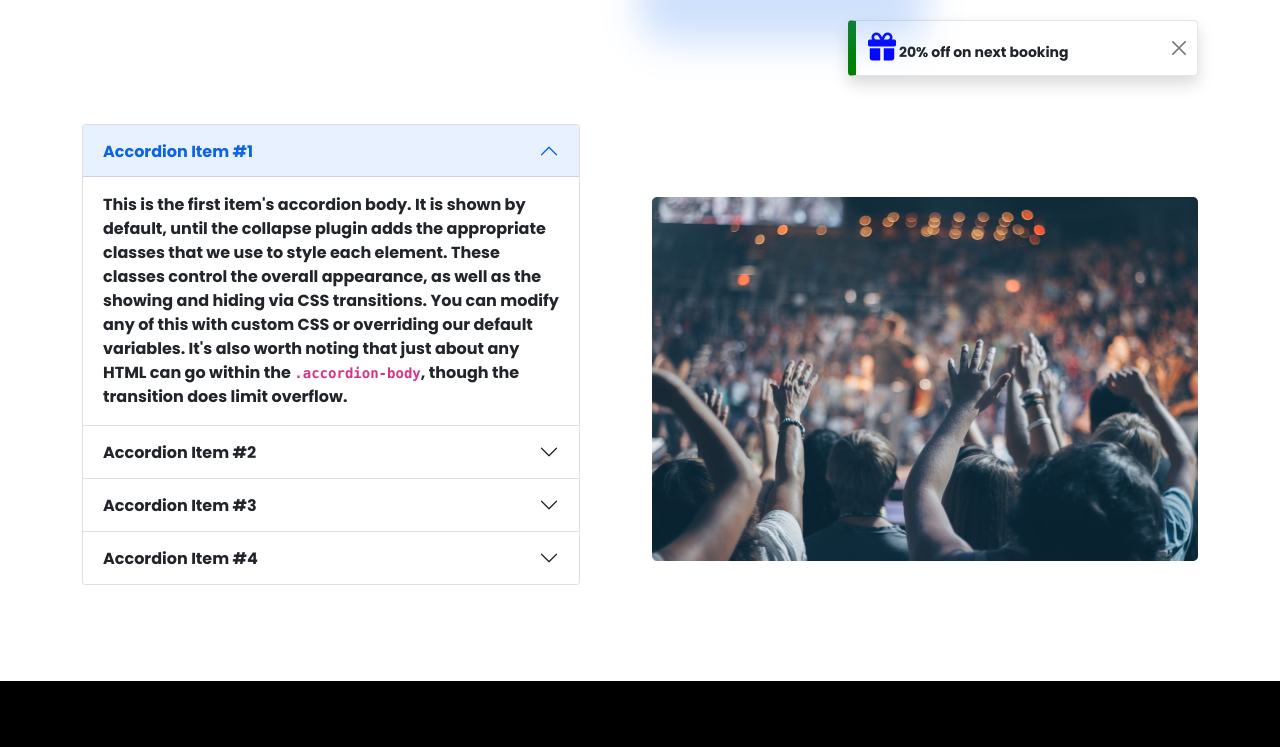
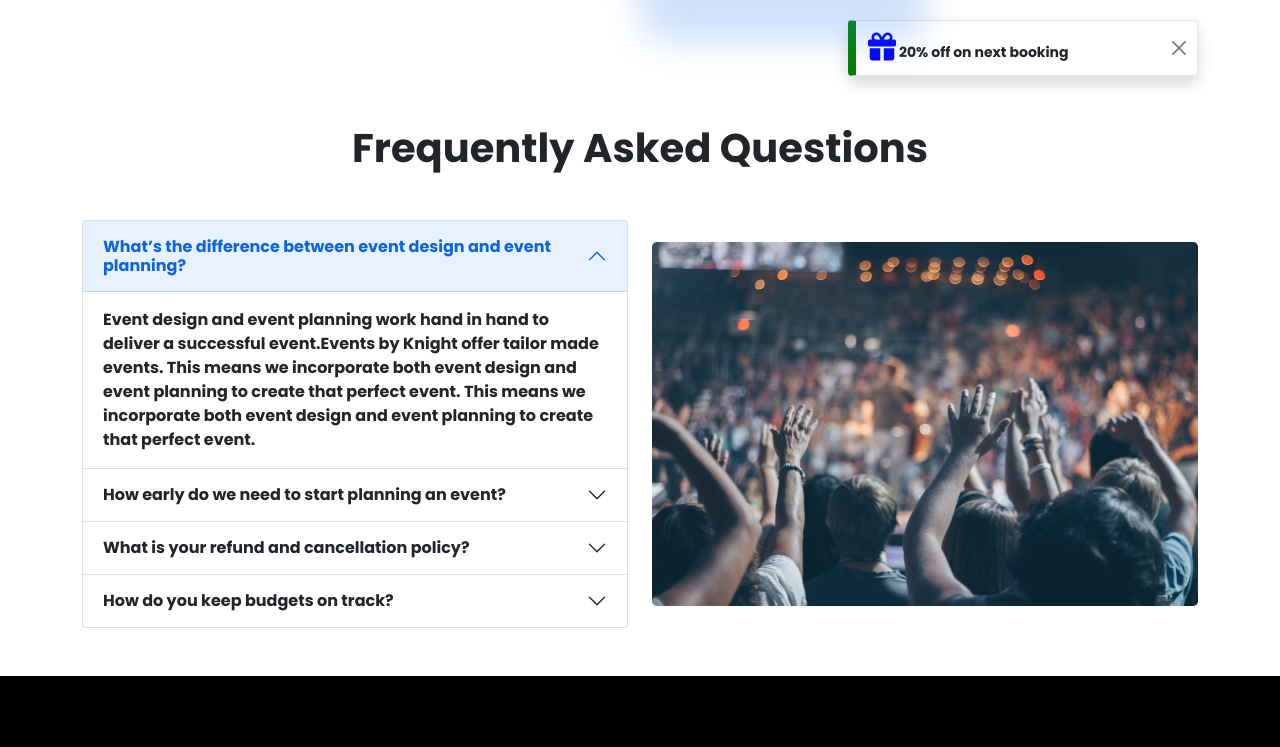
Before and after one commit to khaled39ab/Convention-Center, a plain HTML site: page index.html in a window 1280 px wide. Shown: the part 1260-2007 px from the top of the page. Drawn offline with nearby package versions, Linux system fonts and the light colour scheme.

Commit message:
Changing somethings

```diff
--- a/index.html
+++ b/index.html
@@ -223,27 +223,23 @@
         <!-- ==========================================================================
              ++++++++++++++++++++++++++++++  Accordion  +++++++++++++++++++++++++++++++
              ========================================================================== -->
-        <section class="container my-5 d-flex">
-            <div class="row align-items-center">
-                <div class=" col me-5 mb-5">
+        <section class="container my-5">
+            <h1 class="text-center my-5">Frequently Asked Questions</h1>
+            <div class="row align-items-center g-4">
+                <div class=" col">
                     <div class="accordion" id="accordionPanelsStayOpenExample">
                         <div class="accordion-item">
                             <h2 class="accordion-header" id="panelsStayOpen-headingOne">
                                 <button class="accordion-button" type="button" data-bs-toggle="collapse"
                                     data-bs-target="#panelsStayOpen-collapseOne" aria-expanded="true"
                                     aria-controls="panelsStayOpen-collapseOne">
-                                    Accordion Item #1
+                                    What’s the difference between event design and event planning?
                                 </button>
                             </h2>
                             <div id="panelsStayOpen-collapseOne" class="accordion-collapse collapse show"
                                 aria-labelledby="panelsStayOpen-headingOne">
                                 <div class="accordion-body">
-                                    <strong>This is the first item's accordion body.</strong> It is shown by default, until the
-                                    collapse plugin adds the appropriate classes that we use to style each element. These
-                                    classes control the overall appearance, as well as the showing and hiding via CSS
-                                    transitions. You can modify any of this with custom CSS or overriding our default variables.
-                                    It's also worth noting that just about any HTML can go within the
-                                    <code>.accordion-body</code>, though the transition does limit overflow.
+                                    <strong>Event design and event planning work </strong> hand in hand to deliver a successful event.Events by Knight offer tailor made events. This means we incorporate both event design and event planning to create that perfect event. This means we incorporate both event design and event planning to create that perfect event.
                                 </div>
                             </div>
                         </div>
@@ -252,18 +248,13 @@
                                 <button class="accordion-button collapsed" type="button" data-bs-toggle="collapse"
                                     data-bs-target="#panelsStayOpen-collapseTwo" aria-expanded="false"
                                     aria-controls="panelsStayOpen-collapseTwo">
-                                    Accordion Item #2
+                                    How early do we need to start planning an event?
                                 </button>
                             </h2>
                             <div id="panelsStayOpen-collapseTwo" class="accordion-collapse collapse"
                                 aria-labelledby="panelsStayOpen-headingTwo">
                                 <div class="accordion-body">
-                                    <strong>This is the second item's accordion body.</strong> It is hidden by default, until
-                                    the collapse plugin adds the appropriate classes that we use to style each element. These
-                                    classes control the overall appearance, as well as the showing and hiding via CSS
-                                    transitions. You can modify any of this with custom CSS or overriding our default variables.
-                                    It's also worth noting that just about any HTML can go within the
-                                    <code>.accordion-body</code>, though the transition does limit overflow.
+                                    <strong>Event design and event planning work </strong> hand in hand to deliver a successful event.Events by Knight offer tailor made events. This means we incorporate both event design and event planning to create that perfect event.
                                 </div>
                             </div>
                         </div>
@@ -272,18 +263,13 @@
                                 <button class="accordion-button collapsed" type="button" data-bs-toggle="collapse"
                                     data-bs-target="#panelsStayOpen-collapseThree" aria-expanded="false"
                                     aria-controls="panelsStayOpen-collapseThree">
-                                    Accordion Item #3
+                                    What is your refund and cancellation policy?
                                 </button>
                             </h2>
                             <div id="panelsStayOpen-collapseThree" class="accordion-collapse collapse"
                                 aria-labelledby="panelsStayOpen-headingThree">
                                 <div class="accordion-body">
-                                    <strong>This is the third item's accordion body.</strong> It is hidden by default, until the
-                                    collapse plugin adds the appropriate classes that we use to style each element. These
-                                    classes control the overall appearance, as well as the showing and hiding via CSS
-                                    transitions. You can modify any of this with custom CSS or overriding our default variables.
-                                    It's also worth noting that just about any HTML can go within the
-                                    <code>.accordion-body</code>, though the transition does limit overflow.
+                                    <strong>Event design and event planning work </strong> hand in hand to deliver a successful event.Events by Knight offer tailor made events. This means we incorporate both event design and event planning to create that perfect event.
                                 </div>
                             </div>
                         </div>
@@ -292,18 +278,13 @@
                                 <button class="accordion-button collapsed" type="button" data-bs-toggle="collapse"
                                     data-bs-target="#panelsStayOpen-collapseFour" aria-expanded="false"
                                     aria-controls="panelsStayOpen-collapseFour">
-                                    Accordion Item #4
+                                    How do you keep budgets on track?
                                 </button>
                             </h2>
                             <div id="panelsStayOpen-collapseFour" class="accordion-collapse collapse"
                                 aria-labelledby="panelsStayOpen-headingFour">
                                 <div class="accordion-body">
-                                    <strong>This is the third item's accordion body.</strong> It is hidden by default, until the
-                                    collapse plugin adds the appropriate classes that we use to style each element. These
-                                    classes control the overall appearance, as well as the showing and hiding via CSS
-                                    transitions. You can modify any of this with custom CSS or overriding our default variables.
-                                    It's also worth noting that just about any HTML can go within the
-                                    <code>.accordion-body</code>, though the transition does limit overflow.
+                                    <strong>Event design and event planning work </strong> hand in hand to deliver a successful event.Events by Knight offer tailor made events. This means we incorporate both event design and event planning to create that perfect event.
                                 </div>
                             </div>
                         </div>
```
